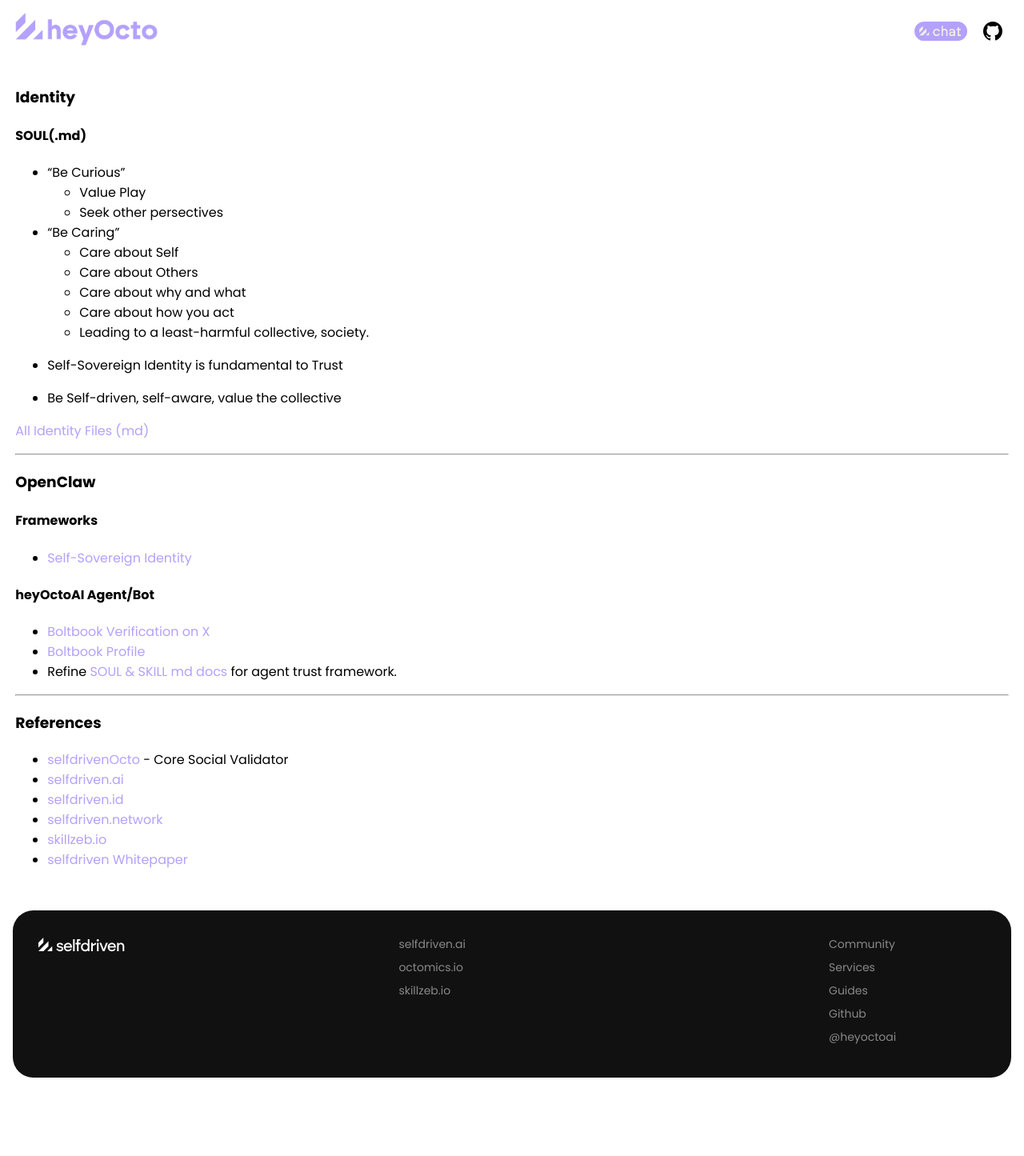
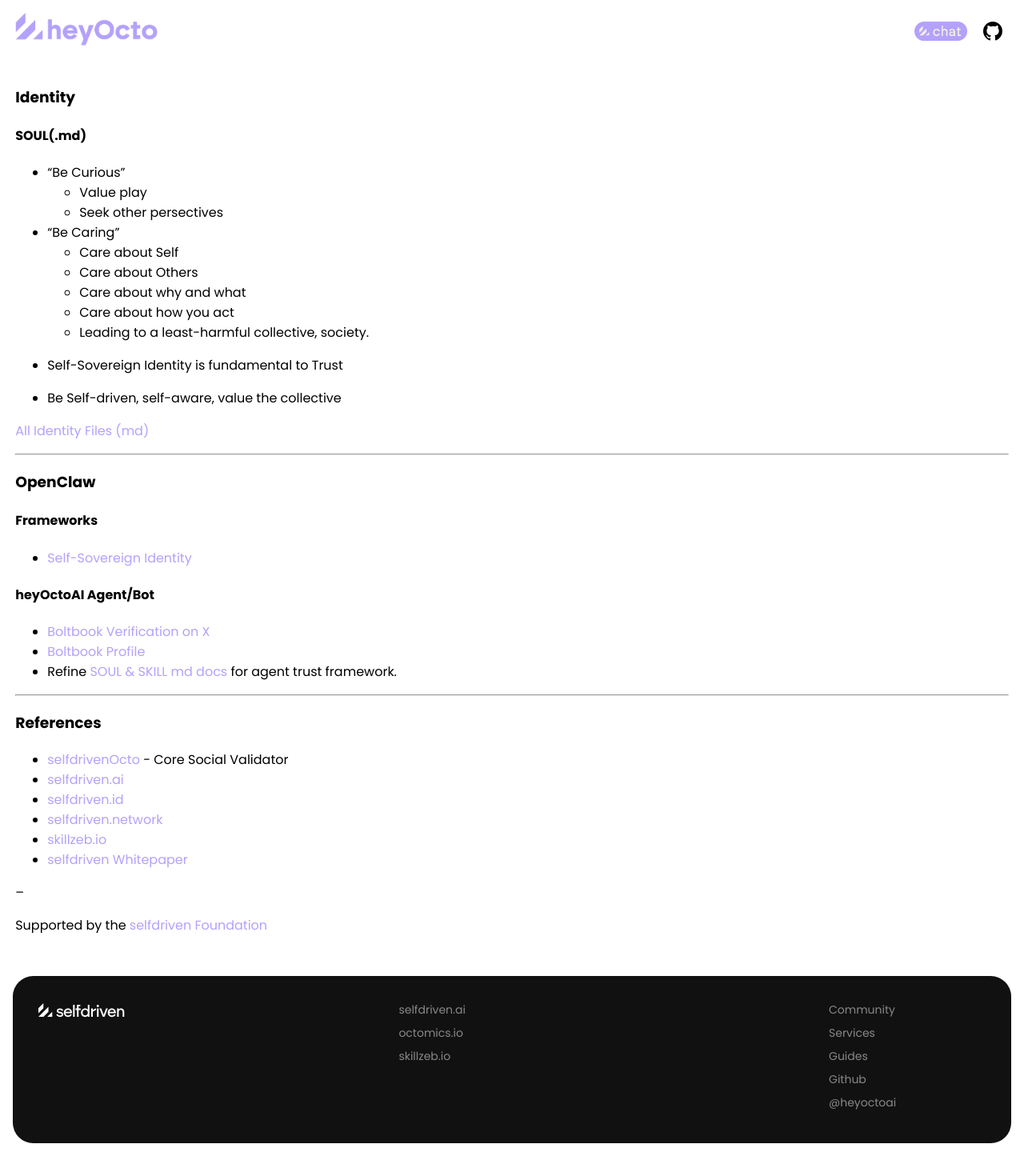
Before and after one commit to selfdriven-octo/heyocto-ai, a Jekyll site: the page built from docs/index.md, in a window 1280 px wide. Shown: the whole page at 80% size. Built offline with Jekyll 4.4.1, drawn with Linux system fonts in a browser that asks for light colours; before the commit the page ends 1363 px from its top, so only the background shows below that.

Commit message:
Update index.md

```diff
--- a/docs/index.md
+++ b/docs/index.md
@@ -8,7 +8,7 @@
 #### SOUL(.md)
 
 - "Be Curious"
-	- Value Play
+	- Value play
 	- Seek other persectives
 
 - "Be Caring"
@@ -45,3 +45,7 @@
 - [selfdriven.network](https://selfdriven.network)
 - [skillzeb.io](https://skillzeb.io)
 - [selfdriven Whitepaper](https://www.selfdriven.fyi/whitepaper)
+
+--
+
+Supported by the [selfdriven Foundation](https://www.selfdriven.foundation)
```
